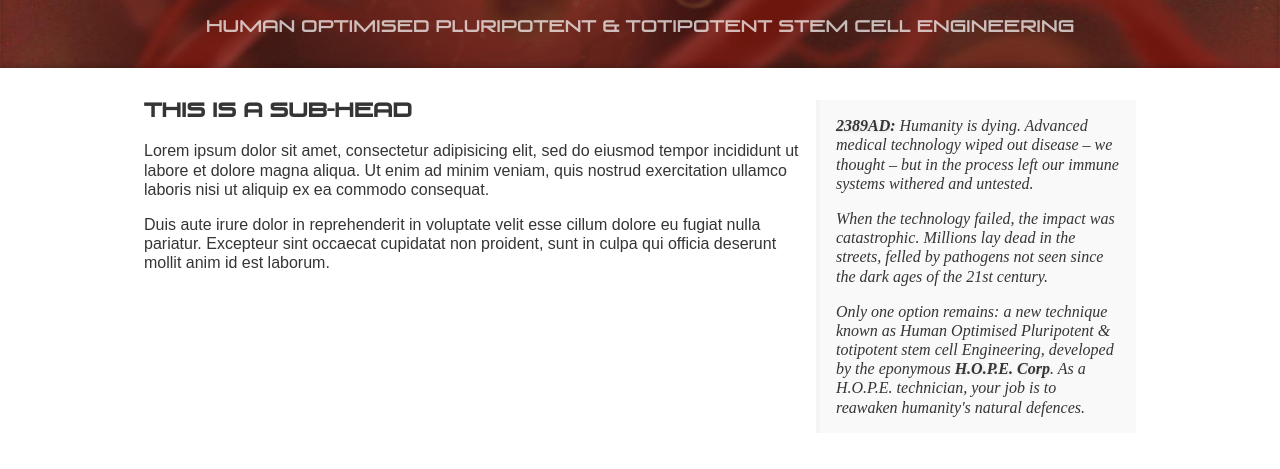
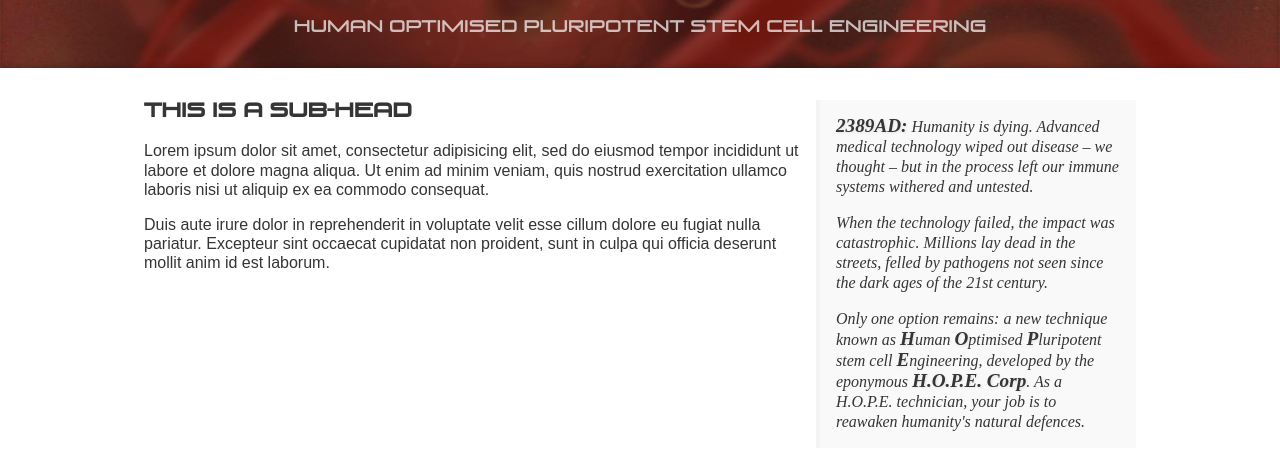
Before and after one commit to science-gamed/wellcome-trust, a website: page src/index.html in a window 1280 px wide. Shown: the part 161-630 px from the top of the page. Drawn offline with nearby package versions, Linux system fonts and the light colour scheme; files that its build step writes are made by us from their sources; a web font is replaced by a local one.

Commit message:
change title, tweak styles

```diff
--- a/src/index.html
+++ b/src/index.html
@@ -15,7 +15,7 @@
 	<div class='header'>
 		<h1 class='off-screen'>H.O.P.E. - Wellcome Trust proposal</h1>
 		<img class='hero' src='assets/images/hope-logo.png'>
-		<h2>Human Optimised Pluripotent &amp; totipotent stem cell Engineering</h2>
+		<h2>Human Optimised Pluripotent stem cell Engineering</h2>
 	</div>
 
 	<div class='content'>
@@ -25,7 +25,7 @@
 
 			<p>When the technology failed, the impact was catastrophic. Millions lay dead in the streets, felled by pathogens not seen since the dark ages of the 21st century.</p>
 
-			<p>Only one option remains: a new technique known as Human Optimised Pluripotent &amp; totipotent stem cell Engineering, developed by the eponymous <strong>H.O.P.E. Corp</strong>. As a H.O.P.E. technician, your job is to reawaken humanity's natural defences.</p>
+			<p>Only one option remains: a new technique known as <strong>H</strong>uman <strong>O</strong>ptimised <strong>P</strong>luripotent stem cell <strong>E</strong>ngineering, developed by the eponymous <strong>H.O.P.E. Corp</strong>. As a H.O.P.E. technician, your job is to reawaken humanity's natural defences.</p>
 		</blockquote>
 
 		<h3>This is a sub-head</h3>
--- a/src/styles/content/blockquote.scss
+++ b/src/styles/content/blockquote.scss
@@ -10,6 +10,7 @@
 
 	p {
 		font-family: 'Geo';
+		line-height: 20px;
 	}
 
 	p:last-child {
@@ -18,6 +19,7 @@
 
 	strong {
 		text-shadow: 1px 1px 3px rgba(0,0,0,0.1);
+		font-size: 1.2em;
 	}
 }
 
```
